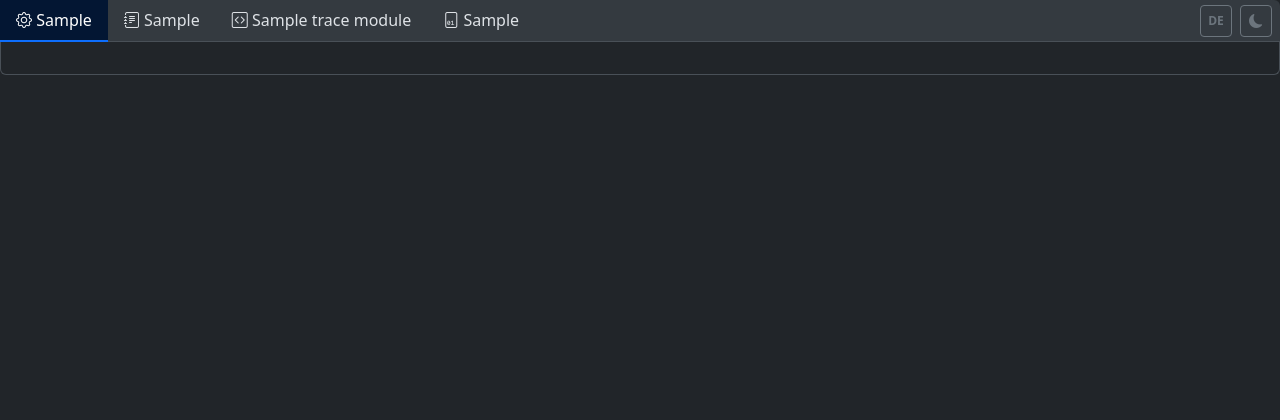
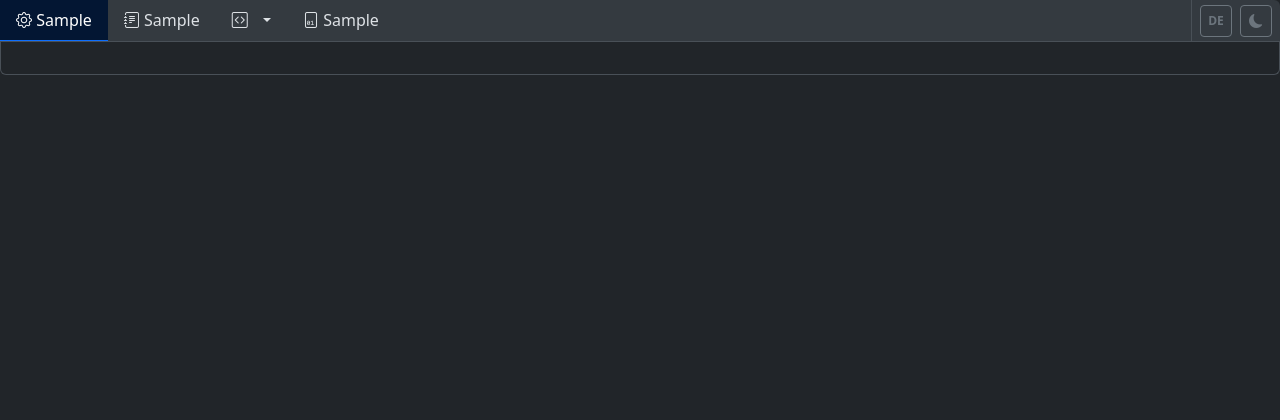
Before and after one commit to Tinkerforge/vislog.warp-charger.com, a Flask app: template templates/report.html in a window 1280 px wide. Shown: the top 420 px of the page. Run offline with Flask 3, Linux system fonts and the light colour scheme; the template is opened without the code that fills it: most values are stand-ins (such as "Sample title", 1, 10 or a date in 2020); some libraries are stand-ins or nearby versions.

Commit message:
Reuse log viewer for traces, add traces under one tab

```diff
--- a/i18n.py
+++ b/i18n.py
@@ -96,6 +96,7 @@ TRANSLATIONS = {
         'tab_configuration': 'Konfiguration',
         'tab_event_log': 'Ereignis-Log',
         'tab_trace_log': 'Trace-Log',
+        'tab_traces': 'Traces',
         'tab_coredump': 'Coredump',
         'firmware_info': 'Firmware-Informationen',
         'firmware_label': 'Firmware:',
@@ -347,6 +348,7 @@ TRANSLATIONS = {
         'tab_configuration': 'Configuration',
         'tab_event_log': 'Event Log',
         'tab_trace_log': 'Trace Log',
+        'tab_traces': 'Traces',
         'tab_coredump': 'Coredump',
         'firmware_info': 'Firmware Information',
         'firmware_label': 'Firmware:',
--- a/static/vislog.css
+++ b/static/vislog.css
@@ -241,8 +241,8 @@ body {
   font-weight: 600;
 }
 
-.nav-tabs-vislog .btn-lang,
-.nav-tabs-vislog .btn-theme {
+.vislog-navigation .btn-lang,
+.vislog-navigation .btn-theme {
   display: inline-flex;
   align-items: center;
   justify-content: center;
@@ -433,12 +433,83 @@ body {
 /* --------------------------------------------------------------------------
    Tab Navigation (Bootstrap nav-tabs override)
    -------------------------------------------------------------------------- */
-.nav-tabs-vislog {
+.vislog-navigation {
+  display: flex;
+  align-items: stretch;
   background-color: var(--bs-secondary-bg);
   border-radius: var(--bs-border-radius) var(--bs-border-radius) 0 0;
+  border-bottom: 1px solid var(--bs-border-color);
+}
+
+.nav-tabs-vislog {
+  flex: 1;
+  min-width: 0;
+  flex-wrap: nowrap;
+  overflow-x: auto;
+  border-bottom: 0;
+  scrollbar-width: thin;
+}
+
+.nav-tabs-vislog > .nav-item {
+  flex-shrink: 0;
+}
+
+.vislog-navigation-actions {
+  display: flex;
+  align-items: center;
+  gap: 0.5rem;
+  padding: 0 0.5rem;
+  border-left: 1px solid var(--bs-border-color);
+}
+
+.trace-navigation {
+  position: relative;
+}
+
+.trace-navigation .dropdown-menu {
+  max-height: min(28rem, 70dvh);
+  max-width: calc(100vw - 1rem);
+  overflow: auto;
+  font-size: 0.875rem;
+}
+
+.trace-navigation .dropdown-item {
+  color: var(--bs-body-color);
+  overflow-wrap: anywhere;
+  white-space: normal;
+}
+
+.trace-navigation .dropdown-item.active {
+  color: var(--bs-emphasis-color);
+  background: var(--bs-primary-bg-subtle);
+  font-weight: 500;
+}
+
+#traces-toggle {
+  display: flex;
+  align-items: center;
+  gap: 0.35rem;
+  max-width: min(22rem, calc(100vw - 6rem));
+}
+
+[data-traces-label] {
+  overflow: hidden;
+  text-overflow: ellipsis;
+}
+
+@media (max-width: 575.98px) {
+  .nav-tabs-vislog .nav-link {
+    padding-inline: 0.75rem;
+  }
+
+  .vislog-navigation-actions {
+    gap: 0.25rem;
+    padding-inline: 0.25rem;
+  }
 }
 
 .nav-tabs-vislog .nav-link {
+  white-space: nowrap;
   border-radius: 0;
   border: none;
   border-bottom: 2px solid transparent;
--- a/static/vislog.js
+++ b/static/vislog.js
@@ -75,7 +75,7 @@ function _hashSet(key, value) {
 }
 
 function _updateTabLinks() {
-    document.querySelectorAll('.nav-tabs-vislog .nav-link[data-bs-target]').forEach(link => {
+    document.querySelectorAll('.nav-tabs-vislog [data-bs-toggle="tab"]').forEach(link => {
         const params = _hashParams();
         params.set('tab', link.id);
         link.href = location.pathname + location.search + '#' + params.toString();
@@ -157,7 +157,31 @@ function _clearZoomHash(xKey, yKey) {
 document.addEventListener('shown.bs.tab', function(e) {
     const tabId = e.target.id;  // e.g. "chart-tab", "config-tab"
     if (tabId) _hashSet('tab', tabId);
+    updateTraceNavigation();
 });
+
+function updateTraceNavigation() {
+    const nav = document.querySelector('.nav-tabs-vislog');
+    if (!nav) return;
+    const selected = nav.querySelector('[data-bs-toggle="tab"].active');
+    const toggle = document.getElementById('traces-toggle');
+    const trace = selected?.hasAttribute('data-trace-label');
+    if (toggle) {
+        const label = trace ? `${T.tab_traces}: ${selected.dataset.traceLabel}` : T.tab_traces;
+        toggle.querySelector('[data-traces-label]').textContent = label;
+        toggle.title = label;
+        toggle.classList.toggle('active', !!trace);
+        toggle.setAttribute('aria-expanded', document.getElementById('traces-menu').classList.contains('show'));
+        toggle.tabIndex = 0;
+    }
+    const visible = trace ? toggle : selected;
+    if (visible) {
+        const bounds = nav.getBoundingClientRect();
+        const item = visible.getBoundingClientRect();
+        if (item.left < bounds.left) nav.scrollLeft += item.left - bounds.left;
+        else if (item.right > bounds.right) nav.scrollLeft += item.right - bounds.right;
+    }
+}
 
 document.addEventListener('DOMContentLoaded', function() {
     // Migrate links to the former top-level configuration and event-log tabs.
@@ -175,13 +199,50 @@ document.addEventListener('DOMContentLoaded', function() {
     }
     _updateTabLinks();
 
-    document.querySelectorAll('.nav-tabs-vislog .nav-link[data-bs-target]').forEach(function(link) {
+    document.querySelectorAll('.nav-tabs-vislog [data-bs-toggle="tab"]').forEach(function(link) {
         link.addEventListener('click', function(e) {
             e.stopPropagation();
             if (e.button !== 0 || e.ctrlKey || e.metaKey || e.shiftKey || e.altKey) return;
             e.preventDefault();
             bootstrap.Tab.getOrCreateInstance(link).show();
+            const toggle = document.getElementById('traces-toggle');
+            if (toggle) bootstrap.Dropdown.getInstance(toggle)?.hide();
+            if (link.hasAttribute('data-trace-label')) toggle.focus({preventScroll: true});
         });
+    });
+
+    const navigation = document.querySelector('.nav-tabs-vislog');
+    navigation?.addEventListener('keydown', function(e) {
+        const inMenu = e.target.closest('#traces-menu');
+        const toggle = document.getElementById('traces-toggle');
+        if (inMenu) {
+            if (!['ArrowDown', 'ArrowUp', 'Home', 'End', 'Enter', ' ', 'Escape'].includes(e.key)) return;
+            e.preventDefault();
+            e.stopPropagation();
+            const items = [...inMenu.querySelectorAll('[data-bs-toggle="tab"]')];
+            const index = items.indexOf(e.target);
+            if (e.key === 'Escape') {
+                bootstrap.Dropdown.getInstance(toggle)?.hide();
+                toggle.focus({preventScroll: true});
+            } else if (e.key === 'Enter' || e.key === ' ') e.target.click();
+            else items[e.key === 'Home' ? 0 : e.key === 'End' ? items.length - 1
+                : (index + (e.key === 'ArrowUp' ? -1 : 1) + items.length) % items.length]?.focus();
+        } else if (['ArrowLeft', 'ArrowRight', 'Home', 'End'].includes(e.key)) {
+            e.preventDefault();
+            e.stopPropagation();
+            const items = [...navigation.querySelectorAll(':scope > .nav-item > .nav-link')];
+            const index = items.indexOf(e.target);
+            const next = items[e.key === 'Home' ? 0 : e.key === 'End' ? items.length - 1
+                : (index + (e.key === 'ArrowLeft' ? -1 : 1) + items.length) % items.length];
+            next?.focus();
+            if (next?.matches('[data-bs-toggle="tab"]')) next.click();
+        }
+    }, true);
+    navigation?.addEventListener('focusout', function(e) {
+        const dropdown = e.target.closest('.trace-navigation');
+        if (dropdown && e.relatedTarget && !dropdown.contains(e.relatedTarget)) {
+            bootstrap.Dropdown.getInstance(document.getElementById('traces-toggle'))?.hide();
+        }
     });
 
     const params = _hashParams();
@@ -193,6 +254,7 @@ document.addEventListener('DOMContentLoaded', function() {
             tab.show();
         }
     }
+    updateTraceNavigation();
 
     // Preserve query string + hash when switching language
     document.querySelectorAll('.btn-lang').forEach(function(link) {
@@ -201,6 +263,7 @@ document.addEventListener('DOMContentLoaded', function() {
             window.location.href = link.getAttribute('href') + location.search + location.hash;
         });
     });
+    if (navigation) window.addEventListener('resize', updateTraceNavigation);
 });
 
 
@@ -1187,6 +1250,13 @@ function initProtocolEventLog(data) {
     initEventLogViewer(container, sections, [...merged.before, ...merged.after].join('\n'));
 }
 
+function initTextLogViewer(container, text) {
+    if (!container) return;
+    text = text || '';
+    initEventLogViewer(container, text ? [{lines: text.replace(/\r\n?/g, '\n').split('\n')}]
+        : [{note: T.event_log_empty}], text);
+}
+
 function initEventLogViewer(container, sections, copyText) {
     const viewer = container.closest('.event-log-viewer');
     const control = name => viewer.querySelector(`[data-log-${name}]`);
@@ -1965,12 +2035,7 @@ function vislog_report(data) {
     };
     if (document.getElementById('report-json')) make_jsonview(data.report_json, '#report-json', jsonviewOpts);
 
-    const reportLog = document.getElementById('report-log-text');
-    if (reportLog) {
-        const text = data.report_log || '';
-        initEventLogViewer(reportLog, text ? [{lines: text.replace(/\r\n?/g, '\n').split('\n')}]
-            : [{note: T.event_log_empty}], text);
-    }
+    initTextLogViewer(document.getElementById('report-log-text'), data.report_log);
 
     initReportFeatures(data);
 }
@@ -1981,19 +2046,12 @@ function renderReportCharts() {
 }
 
 function initReportFeatures(data) {
-    // Only set trace text if the element exists (might not if no remaining trace content)
-    const traceText = document.getElementById('report-trace-text');
-    if (traceText) {
-        traceText.value = data.report_trace;
-    }
-
-    // Populate module trace textareas (filled via JS to avoid HTML injection in <textarea>)
+    initTextLogViewer(document.getElementById('report-trace-text'), data.report_trace);
+
+    // Decoded modules may have a specialized viewer instead of a raw log.
     if (data.trace_modules) {
         for (const [moduleName, moduleContent] of Object.entries(data.trace_modules)) {
-            const el = document.getElementById('trace-' + moduleName + '-text');
-            if (el) {
-                el.value = moduleContent;
-            }
+            initTextLogViewer(document.getElementById('trace-' + moduleName + '-text'), moduleContent);
         }
     }
 
--- a/templates/macros.html
+++ b/templates/macros.html
@@ -32,7 +32,7 @@
 </div>
 {% endmacro %}
 
-{% macro event_log_viewer(t, content_id) %}
+{% macro event_log_viewer(t, content_id, label=none) %}
 <div class="event-log-viewer">
     <div class="event-log-toolbar mb-2">
         <div class="event-log-search-controls">
@@ -51,6 +51,6 @@
             <span class="small" data-log-copy-status role="status" aria-live="polite"></span>
         </div>
     </div>
-    <div id="{{ content_id }}" class="event-log-content border rounded is-wrapped" tabindex="0" role="region" aria-label="{{ t.tab_event_log }}"></div>
+    <div id="{{ content_id }}" class="event-log-content border rounded is-wrapped" tabindex="0" role="region" aria-label="{{ label or t.tab_event_log }}"></div>
 </div>
 {% endmacro %}
--- a/templates/report.html
+++ b/templates/report.html
@@ -16,6 +16,7 @@
 {% block body %}
     {{ report_notices(data, t) }}
 
+    <div class="vislog-navigation">
     <ul class="nav nav-tabs nav-tabs-vislog" role="tablist">
         <li class="nav-item" role="presentation">
             <a class="nav-link active" id="config-tab" href="#tab=config-tab" data-bs-toggle="tab" data-bs-target="#report-json" role="tab">
@@ -28,7 +29,8 @@
             </a>
         </li>
         {{ report_feature_tabs(data, t) }}
-        <li class="nav-item ms-auto d-flex align-items-center gap-2 pe-2">
+    </ul>
+        <div class="vislog-navigation-actions">
             <a href="/{{ 'en' if lang == 'de' else 'de' }}/{{ request.path.split('/')[2:] | join('/') }}" class="btn btn-sm btn-outline-secondary btn-lang" title="{{ t.switch_language }}">
                 {{ 'EN' if lang == 'de' else 'DE' }}
             </a>
@@ -36,8 +38,8 @@
                 <i class="bi bi-sun-fill d-none" id="theme-icon-light"></i>
                 <i class="bi bi-moon-fill" id="theme-icon-dark"></i>
             </button>
-        </li>
-    </ul>
+        </div>
+    </div>
 
     <div class="tab-content border border-top-0 rounded-bottom">
         <div class="tab-pane fade show active p-3" id="report-json" role="tabpanel">
--- a/templates/report_components.html
+++ b/templates/report_components.html
@@ -1,4 +1,4 @@
-{% from "macros.html" import chart_column_card %}
+{% from "macros.html" import chart_column_card, event_log_viewer %}
 
 {% macro report_notices(data, t, show_firmware=true) %}
     {% for warning in data.warnings %}
@@ -36,20 +36,31 @@
             </a>
         </li>
         {% endif %}
+        {% if data.report_trace or data.trace_modules %}
+        {# Bootstrap Tab's .dropdown handling opens menus on tab activation; manage this menu independently. #}
+        <li class="nav-item trace-navigation" role="presentation">
+            <button type="button" class="nav-link dropdown-toggle" id="traces-toggle" data-bs-toggle="dropdown"
+                    data-bs-config='{"popperConfig":{"strategy":"fixed"}}' aria-expanded="false" aria-controls="traces-menu">
+                <i class="bi bi-code-square"></i> <span data-traces-label>{{ t.tab_traces }}</span>
+            </button>
+            <ul class="dropdown-menu" id="traces-menu" aria-labelledby="traces-toggle">
                 {% if data.report_trace %}
-        <li class="nav-item" role="presentation">
-            <a class="nav-link" id="trace-tab" href="#tab=trace-tab" data-bs-toggle="tab" data-bs-target="#report-trace" role="tab">
+                <li role="presentation">
+                    <a class="dropdown-item" id="trace-tab" href="#tab=trace-tab" data-bs-toggle="tab" data-bs-target="#report-trace" role="tab" data-trace-label="{{ t.tab_trace_log }}">
                         <i class="bi bi-bug"></i> {{ t.tab_trace_log }}
                     </a>
                 </li>
                 {% endif %}
                 {% for module_name, module_content in data.trace_modules.items() %}
-        <li class="nav-item" role="presentation">
-            <a class="nav-link" id="trace-{{ module_name }}-tab" href="#tab=trace-{{ module_name }}-tab" data-bs-toggle="tab" data-bs-target="#trace-{{ module_name }}" role="tab">
+                <li role="presentation">
+                    <a class="dropdown-item" id="trace-{{ module_name }}-tab" href="#tab=trace-{{ module_name }}-tab" data-bs-toggle="tab" data-bs-target="#trace-{{ module_name }}" role="tab" data-trace-label="{{ module_name }}">
                         <i class="bi bi-code-square"></i> {{ module_name }}
                     </a>
                 </li>
                 {% endfor %}
+            </ul>
+        </li>
+        {% endif %}
         <li class="nav-item" role="presentation">
             <a class="nav-link" id="dump-tab" href="#tab=dump-tab" data-bs-toggle="tab" data-bs-target="#report-dump" role="tab">
                 <i class="bi bi-file-binary"></i> {{ t.tab_coredump }}
@@ -90,7 +101,7 @@
         {% endif %}
         {% if data.report_trace %}
         <div class="tab-pane fade p-3" id="report-trace" role="tabpanel">
-            <textarea id="report-trace-text" class="form-control log-textarea" rows="40" readonly></textarea>
+            {{ event_log_viewer(t, 'report-trace-text', t.tab_trace_log) }}
         </div>
         {% endif %}
         {% for module_name, module_content in data.trace_modules.items() %}
@@ -147,7 +158,7 @@
                 </div>
             </div>
             {% else %}
-            <textarea id="trace-{{ module_name }}-text" class="form-control log-textarea" rows="40" readonly></textarea>
+            {{ event_log_viewer(t, 'trace-' ~ module_name ~ '-text', t.tab_traces ~ ': ' ~ module_name) }}
             {% endif %}
         </div>
         {% endfor %}
```
Also changed, not shown: templates/protocol.html (+5 -3 lines). Lines whose indentation alone changed are shown as unchanged.
